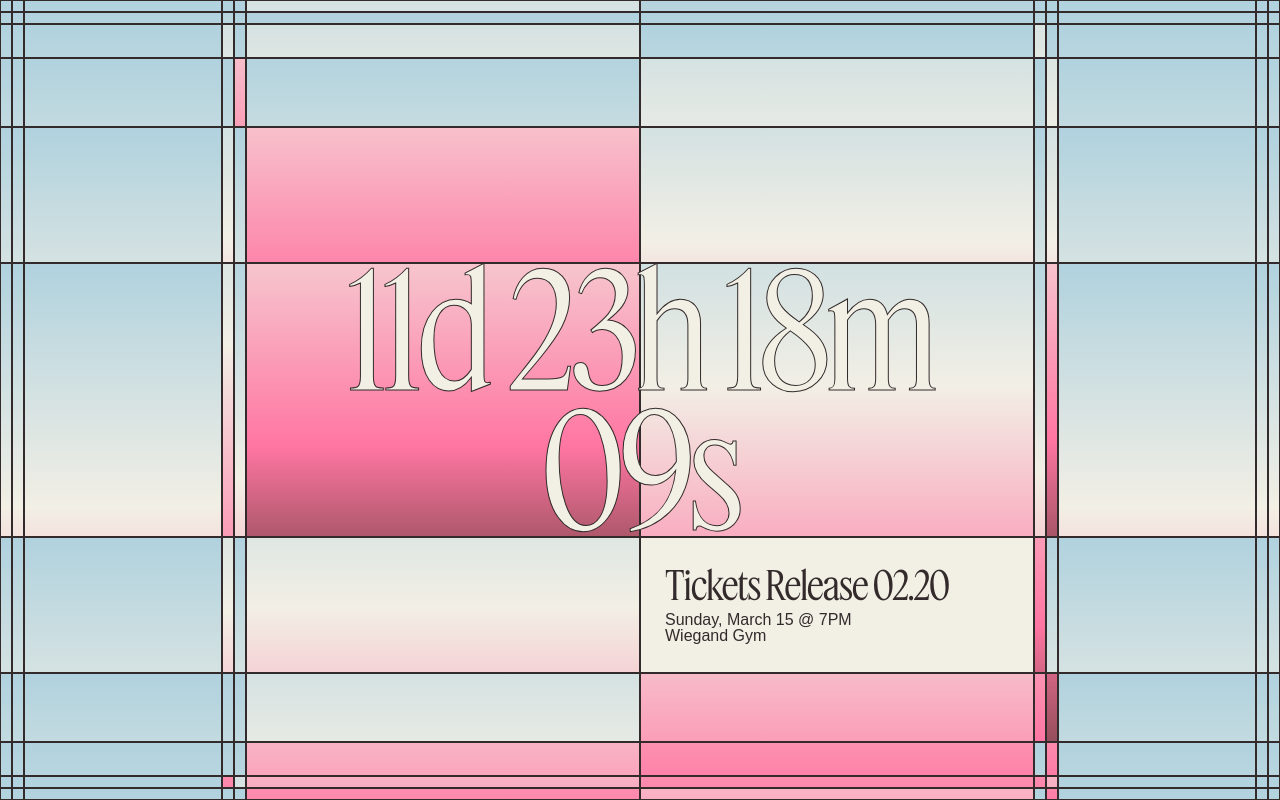
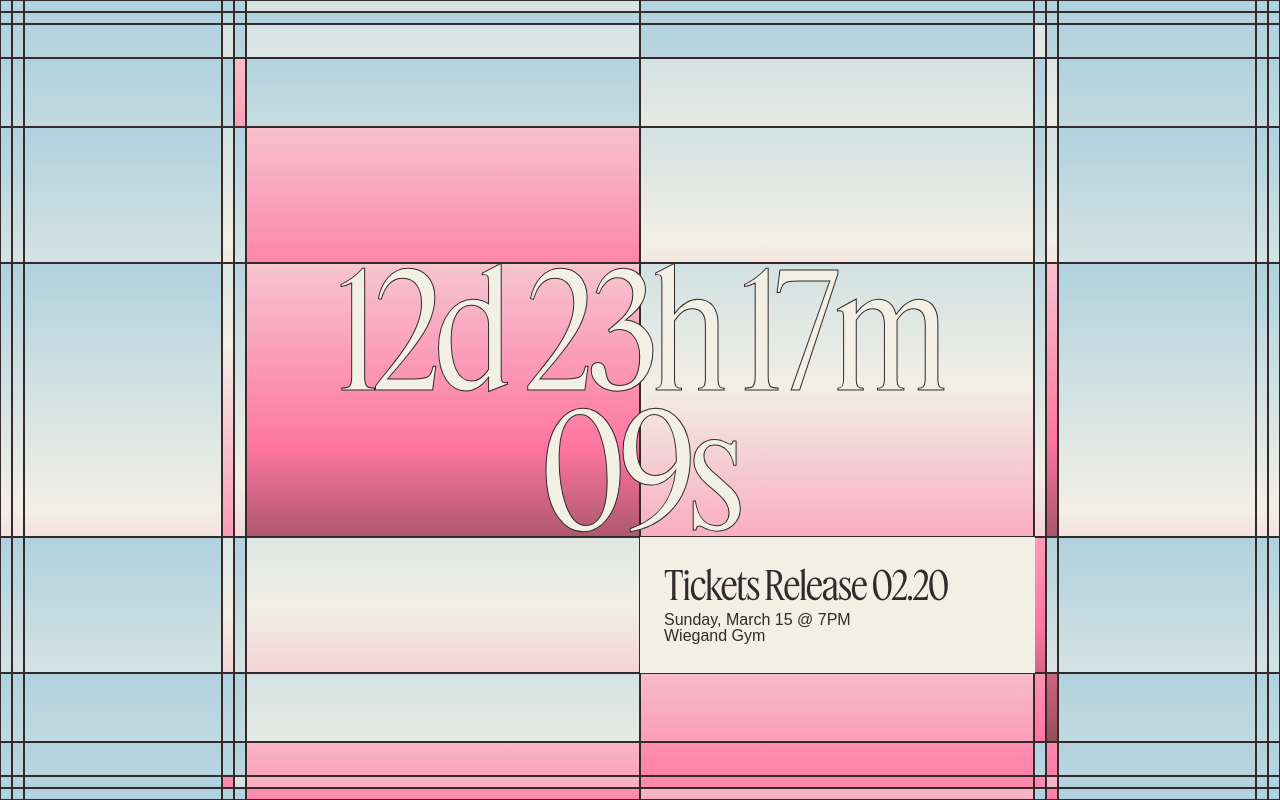
Before and after one commit to lunar-gala/2026-fable, a Next.js app: page / in a window 1280 px wide. Shown: the top 800 px of the page. Built offline with nearby package versions, Linux system fonts and the light colour scheme; a web font is replaced by a local one.

Commit message:
pushed date one day back lol

```diff
--- a/src/app/components/Teaser/Countdown.tsx
+++ b/src/app/components/Teaser/Countdown.tsx
@@ -17,13 +17,13 @@ export default function Countdown() {
       const now = new Date();
       const currentYear = now.getFullYear();
 
-      // Set target to February 20, 12AM Eastern Standard Time (EST, UTC-5)
-      // Midnight EST corresponds to 05:00 UTC, so construct the UTC instant accordingly
-      let target = new Date(Date.UTC(currentYear, 1, 20, 5, 0, 0)); // Month is 0-indexed, so 1 = February
+      // Set target to February 20, 11:59PM Eastern Standard Time (EST, UTC-5)
+      // 23:59 EST corresponds to 04:59 UTC on the next calendar day, so construct the UTC instant accordingly
+      let target = new Date(Date.UTC(currentYear, 1, 21, 4, 59, 0)); // Month is 0-indexed, so 1 = February
 
       // If the target date has already passed, set it to next year (keep EST)
       if (now > target) {
-        target = new Date(Date.UTC(currentYear + 1, 1, 20, 5, 0, 0));
+        target = new Date(Date.UTC(currentYear + 1, 1, 21, 4, 59, 0));
       }
 
       const difference = target.getTime() - now.getTime();
--- a/src/app/components/Teaser/TeaserContent.tsx
+++ b/src/app/components/Teaser/TeaserContent.tsx
@@ -21,176 +21,176 @@ export default function TeaserContent() {
   return (
     <>
         <div className='row24px'>
-            <div className='landingCell rectangle-small c1'></div>
-            <div className='landingCell rectangle-small c2'></div>
-            <div className='landingCell half-eighth c3'></div>
-            <div className='landingCell rectangle-small c4'></div>
-            <div className='landingCell rectangle-small c5'></div>
-            <div className='landingCell full-full c6'></div>
-            <div className='landingCell full-full c6'> </div>
-            <div className='landingCell rectangle-small c5'></div>
-            <div className='landingCell rectangle-small c4'> </div>
-            <div className='landingCell half-eighth c3'> </div>
-            <div className='landingCell rectangle-small c2'></div>
-            <div className='landingCell rectangle-small c1'></div>
+            <div className=' homeCell-content rectangle-small c1'></div>
+            <div className=' homeCell-content rectangle-small c2'></div>
+            <div className=' homeCell-content half-eighth c3'></div>
+            <div className=' homeCell-content rectangle-small c4'></div>
+            <div className=' homeCell-content rectangle-small c5'></div>
+            <div className=' homeCell-content full-full c6'></div>
+            <div className=' homeCell-content full-full c6'> </div>
+            <div className=' homeCell-content rectangle-small c5'></div>
+            <div className=' homeCell-content rectangle-small c4'> </div>
+            <div className=' homeCell-content half-eighth c3'> </div>
+            <div className=' homeCell-content rectangle-small c2'></div>
+            <div className=' homeCell-content rectangle-small c1'></div>
         </div>
 
         <div className='row24px'>
-            <div className='landingCell rectangle-small c1'></div>
-            <div className='landingCell rectangle-small c2'></div>
-            <div className='landingCell half-eighth c3'></div>
-            <div className='landingCell rectangle-small c4'></div>
-            <div className='landingCell rectangle-small c5'></div>
-            <div className='landingCell full-full c6'></div>
-            <div className='landingCell full-full c6'> </div>
-            <div className='landingCell rectangle-small c5'></div>
-            <div className='landingCell rectangle-small c4'> </div>
-            <div className='landingCell half-eighth c3'> </div>
-            <div className='landingCell rectangle-small c2'></div>
-            <div className='landingCell rectangle-small c1'></div>
+            <div className=' homeCell-content rectangle-small c1'></div>
+            <div className=' homeCell-content rectangle-small c2'></div>
+            <div className=' homeCell-content half-eighth c3'></div>
+            <div className=' homeCell-content rectangle-small c4'></div>
+            <div className=' homeCell-content rectangle-small c5'></div>
+            <div className=' homeCell-content full-full c6'></div>
+            <div className=' homeCell-content full-full c6'> </div>
+            <div className=' homeCell-content rectangle-small c5'></div>
+            <div className=' homeCell-content rectangle-small c4'> </div>
+            <div className=' homeCell-content half-eighth c3'> </div>
+            <div className=' homeCell-content rectangle-small c2'></div>
+            <div className=' homeCell-content rectangle-small c1'></div>
         </div>
 
         <div className='row-eighth'>
-            <div className='landingCell rectangle-small c1'></div>
-            <div className='landingCell rectangle-small c2'></div>
-            <div className='landingCell half-eighth c3'></div>
-            <div className='landingCell rectangle-small c4'></div>
-            <div className='landingCell rectangle-small c5'></div>
-            <div className='landingCell full-full c6'></div>
-            <div className='landingCell full-full c6'> </div>
-            <div className='landingCell rectangle-small c5'></div>
-            <div className='landingCell rectangle-small c4'> </div>
-            <div className='landingCell half-eighth c3'> </div>
-            <div className='landingCell rectangle-small c2'></div>
-            <div className='landingCell rectangle-small c1'></div>
+            <div className=' homeCell-content rectangle-small c1'></div>
+            <div className=' homeCell-content rectangle-small c2'></div>
+            <div className=' homeCell-content half-eighth c3'></div>
+            <div className=' homeCell-content rectangle-small c4'></div>
+            <div className=' homeCell-content rectangle-small c5'></div>
+            <div className=' homeCell-content full-full c6'></div>
+            <div className=' homeCell-content full-full c6'> </div>
+            <div className=' homeCell-content rectangle-small c5'></div>
+            <div className=' homeCell-content rectangle-small c4'> </div>
+            <div className=' homeCell-content half-eighth c3'> </div>
+            <div className=' homeCell-content rectangle-small c2'></div>
+            <div className=' homeCell-content rectangle-small c1'></div>
         </div>
 
         <div className='row-quarter'>
-            <div className='landingCell rectangle-small c1'></div>
-            <div className='landingCell rectangle-small c2'></div>
-            <div className='landingCell half-eighth c3'></div>
-            <div className='landingCell rectangle-small c4'></div>
-            <div className='landingCell rectangle-small c5'></div>
-            <div className='landingCell full-full c6'></div>
-            <div className='landingCell full-full c6'> </div>
-            <div className='landingCell rectangle-small c5'></div>
-            <div className='landingCell rectangle-small c4'> </div>
-            <div className='landingCell half-eighth c3'> </div>
-            <div className='landingCell rectangle-small c2'></div>
-            <div className='landingCell rectangle-small c1'></div>
+            <div className=' homeCell-content rectangle-small c1'></div>
+            <div className=' homeCell-content rectangle-small c2'></div>
+            <div className=' homeCell-content half-eighth c3'></div>
+            <div className=' homeCell-content rectangle-small c4'></div>
+            <div className=' homeCell-content rectangle-small c5'></div>
+            <div className=' homeCell-content full-full c6'></div>
+            <div className=' homeCell-content full-full c6'> </div>
+            <div className=' homeCell-content rectangle-small c5'></div>
+            <div className=' homeCell-content rectangle-small c4'> </div>
+            <div className=' homeCell-content half-eighth c3'> </div>
+            <div className=' homeCell-content rectangle-small c2'></div>
+            <div className=' homeCell-content rectangle-small c1'></div>
         </div>
 
         <div className='row-half'>
-            <div className='landingCell rectangle-small c1'></div>
-            <div className='landingCell rectangle-small c2'></div>
-            <div className='landingCell half-eighth c3'></div>
-            <div className='landingCell rectangle-small c4'></div>
-            <div className='landingCell rectangle-small c5'></div>
-            <div className='landingCell full-full c6'></div>
-            <div className='landingCell full-full c6'> </div>
-            <div className='landingCell rectangle-small c5'></div>
-            <div className='landingCell rectangle-small c4'> </div>
-            <div className='landingCell half-eighth c3'> </div>
-            <div className='landingCell rectangle-small c2'></div>
-            <div className='landingCell rectangle-small c1'></div>
+            <div className=' homeCell-content rectangle-small c1'></div>
+            <div className=' homeCell-content rectangle-small c2'></div>
+            <div className=' homeCell-content half-eighth c3'></div>
+            <div className=' homeCell-content rectangle-small c4'></div>
+            <div className=' homeCell-content rectangle-small c5'></div>
+            <div className=' homeCell-content full-full c6'></div>
+            <div className=' homeCell-content full-full c6'> </div>
+            <div className=' homeCell-content rectangle-small c5'></div>
+            <div className=' homeCell-content rectangle-small c4'> </div>
+            <div className=' homeCell-content half-eighth c3'> </div>
+            <div className=' homeCell-content rectangle-small c2'></div>
+            <div className=' homeCell-content rectangle-small c1'></div>
         </div>
 
 
         <div className='row-full'>
-            <div className='landingCell rectangle-small c1'></div>
-            <div className='landingCell rectangle-small c2'></div>
-            <div className='landingCell half-eighth c3'></div>
-            <div className='landingCell rectangle-small c4'></div>
-            <div className='landingCell rectangle-small c5'></div>
-            <div className='landingCell rectangle-200 c6 center-container '>
+            <div className=' homeCell-content rectangle-small c1'></div>
+            <div className=' homeCell-content rectangle-small c2'></div>
+            <div className=' homeCell-content half-eighth c3'></div>
+            <div className=' homeCell-content rectangle-small c4'></div>
+            <div className=' homeCell-content rectangle-small c5'></div>
+            <div className=' homeCell-content rectangle-200 c6 center-container '>
                 <Countdown/>
             </div>
-            <div className='landingCell rectangle-small c5'></div>
-            <div className='landingCell rectangle-small c4'> </div>
-            <div className='landingCell half-eighth c3'> </div>
-            <div className='landingCell rectangle-small c2'></div>
-            <div className='landingCell rectangle-small c1'></div>
+            <div className=' homeCell-content rectangle-small c5'></div>
+            <div className=' homeCell-content rectangle-small c4'> </div>
+            <div className=' homeCell-content half-eighth c3'> </div>
+            <div className=' homeCell-content rectangle-small c2'></div>
+            <div className=' homeCell-content rectangle-small c1'></div>
         </div>
 
         <div className='row-half'>
-            <div className='landingCell rectangle-small c1'></div>
-            <div className='landingCell rectangle-small c2'></div>
-            <div className='landingCell half-eighth c3'></div>
-            <div className='landingCell rectangle-small c4'></div>
-            <div className='landingCell rectangle-small c5'></div>
-            <div className='landingCell full-full c6'></div>
-            <div className='landingCell full-full c6'>
+            <div className=' homeCell-content rectangle-small c1'></div>
+            <div className=' homeCell-content rectangle-small c2'></div>
+            <div className=' homeCell-content half-eighth c3'></div>
+            <div className=' homeCell-content rectangle-small c4'></div>
+            <div className=' homeCell-content rectangle-small c5'></div>
+            <div className=' homeCell-content full-full c6'></div>
+            <div className=' homeCell-content full-full c6'>
                 <div className='off-white-bg fulltext-gridcell'>
                     <h2>Tickets Release 02.20</h2>
                     <p>Sunday, March 15 @ 7PM<br/>Wiegand Gym</p>
                 </div>
 
             </div>
-            <div className='landingCell rectangle-small c5'></div>
-            <div className='landingCell rectangle-small c4'> </div>
-            <div className='landingCell half-eighth c3'> </div>
-            <div className='landingCell rectangle-small c2'></div>
-            <div className='landingCell rectangle-small c1'></div>
+            <div className=' homeCell-content rectangle-small c5'></div>
+            <div className=' homeCell-content rectangle-small c4'> </div>
+            <div className=' homeCell-content half-eighth c3'> </div>
+            <div className=' homeCell-content rectangle-small c2'></div>
+            <div className=' homeCell-content rectangle-small c1'></div>
         </div>
 
         <div className='row-quarter'>
-            <div className='landingCell rectangle-small c1'></div>
-            <div className='landingCell rectangle-small c2'></div>
-            <div className='landingCell half-eighth c3'></div>
-            <div className='landingCell rectangle-small c4'></div>
-            <div className='landingCell rectangle-small c5'></div>
-            <div className='landingCell full-full c6'></div>
-            <div className='landingCell full-full c6'> </div>
-            <div className='landingCell rectangle-small c5'></div>
-            <div className='landingCell rectangle-small c4'> </div>
-            <div className='landingCell half-eighth c3'> </div>
-            <div className='landingCell rectangle-small c2'></div>
-            <div className='landingCell rectangle-small c1'></div>
+            <div className=' homeCell-content rectangle-small c1'></div>
+            <div className=' homeCell-content rectangle-small c2'></div>
+            <div className=' homeCell-content half-eighth c3'></div>
+            <div className=' homeCell-content rectangle-small c4'></div>
+            <div className=' homeCell-content rectangle-small c5'></div>
+            <div className=' homeCell-content full-full c6'></div>
+            <div className=' homeCell-content full-full c6'> </div>
+            <div className=' homeCell-content rectangle-small c5'></div>
+            <div className=' homeCell-content rectangle-small c4'> </div>
+            <div className=' homeCell-content half-eighth c3'> </div>
+            <div className=' homeCell-content rectangle-small c2'></div>
+            <div className=' homeCell-content rectangle-small c1'></div>
         </div>
 
         <div className='row-eighth'>
-            <div className='landingCell rectangle-small c1'></div>
-            <div className='landingCell rectangle-small c2'></div>
-            <div className='landingCell half-eighth c3'></div>
-            <div className='landingCell rectangle-small c4'></div>
-            <div className='landingCell rectangle-small c5'></div>
-            <div className='landingCell full-full c6'></div>
-            <div className='landingCell full-full c6'> </div>
-            <div className='landingCell rectangle-small c5'></div>
-            <div className='landingCell rectangle-small c4'> </div>
-            <div className='landingCell half-eighth c3'> </div>
-            <div className='landingCell rectangle-small c2'></div>
-            <div className='landingCell rectangle-small c1'></div>
+            <div className=' homeCell-content rectangle-small c1'></div>
+            <div className=' homeCell-content rectangle-small c2'></div>
+            <div className=' homeCell-content half-eighth c3'></div>
+            <div className=' homeCell-content rectangle-small c4'></div>
+            <div className=' homeCell-content rectangle-small c5'></div>
+            <div className=' homeCell-content full-full c6'></div>
+            <div className=' homeCell-content full-full c6'> </div>
+            <div className=' homeCell-content rectangle-small c5'></div>
+            <div className=' homeCell-content rectangle-small c4'> </div>
+            <div className=' homeCell-content half-eighth c3'> </div>
+            <div className=' homeCell-content rectangle-small c2'></div>
+            <div className=' homeCell-content rectangle-small c1'></div>
         </div>
 
         <div className='row24px'>
-            <div className='landingCell rectangle-small c1'></div>
-            <div className='landingCell rectangle-small c2'></div>
-            <div className='landingCell half-eighth c3'></div>
-            <div className='landingCell rectangle-small c4'></div>
-            <div className='landingCell rectangle-small c5'></div>
-            <div className='landingCell full-full c6'></div>
-            <div className='landingCell full-full c6'> </div>
-            <div className='landingCell rectangle-small c5'></div>
-            <div className='landingCell rectangle-small c4'> </div>
-            <div className='landingCell half-eighth c3'> </div>
-            <div className='landingCell rectangle-small c2'></div>
-            <div className='landingCell rectangle-small c1'></div>
+            <div className=' homeCell-content rectangle-small c1'></div>
+            <div className=' homeCell-content rectangle-small c2'></div>
+            <div className=' homeCell-content half-eighth c3'></div>
+            <div className=' homeCell-content rectangle-small c4'></div>
+            <div className=' homeCell-content rectangle-small c5'></div>
+            <div className=' homeCell-content full-full c6'></div>
+            <div className=' homeCell-content full-full c6'> </div>
+            <div className=' homeCell-content rectangle-small c5'></div>
+            <div className=' homeCell-content rectangle-small c4'> </div>
+            <div className=' homeCell-content half-eighth c3'> </div>
+            <div className=' homeCell-content rectangle-small c2'></div>
+            <div className=' homeCell-content rectangle-small c1'></div>
         </div>
 
         <div className='row24px'>
-            <div className='landingCell rectangle-small c1'></div>
-            <div className='landingCell rectangle-small c2'></div>
-            <div className='landingCell half-eighth c3'></div>
-            <div className='landingCell rectangle-small c4'></div>
-            <div className='landingCell rectangle-small c5'></div>
-            <div className='landingCell full-full c6'></div>
-            <div className='landingCell full-full c6'> </div>
-            <div className='landingCell rectangle-small c5'></div>
-            <div className='landingCell rectangle-small c4'> </div>
-            <div className='landingCell half-eighth c3'> </div>
-            <div className='landingCell rectangle-small c2'></div>
-            <div className='landingCell rectangle-small c1'></div>
+            <div className=' homeCell-content rectangle-small c1'></div>
+            <div className=' homeCell-content rectangle-small c2'></div>
+            <div className=' homeCell-content half-eighth c3'></div>
+            <div className=' homeCell-content rectangle-small c4'></div>
+            <div className=' homeCell-content rectangle-small c5'></div>
+            <div className=' homeCell-content full-full c6'></div>
+            <div className=' homeCell-content full-full c6'> </div>
+            <div className=' homeCell-content rectangle-small c5'></div>
+            <div className=' homeCell-content rectangle-small c4'> </div>
+            <div className=' homeCell-content half-eighth c3'> </div>
+            <div className=' homeCell-content rectangle-small c2'></div>
+            <div className=' homeCell-content rectangle-small c1'></div>
         </div>
     </>
 
--- a/src/app/globals.css
+++ b/src/app/globals.css
@@ -493,3 +493,13 @@ grid-content{
   }
 
  }
+
+ .homeCell-content{
+  position:relative;
+  pointer-events: none;
+  border: none;
+  overflow: visible;
+  flex-grow: 0;
+  display:flex;
+  justify-content: left;
+}
```
